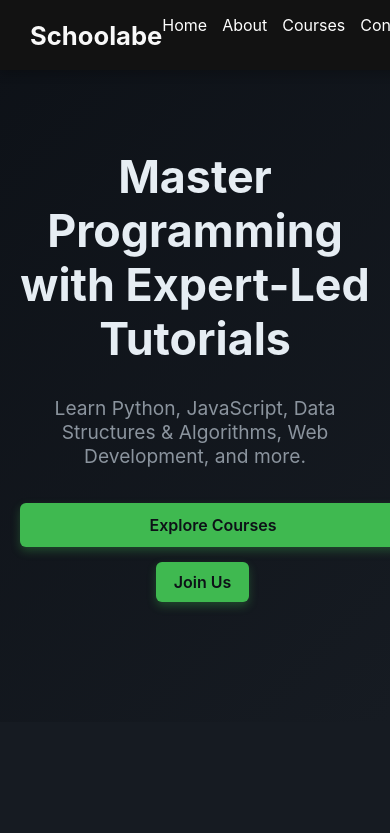
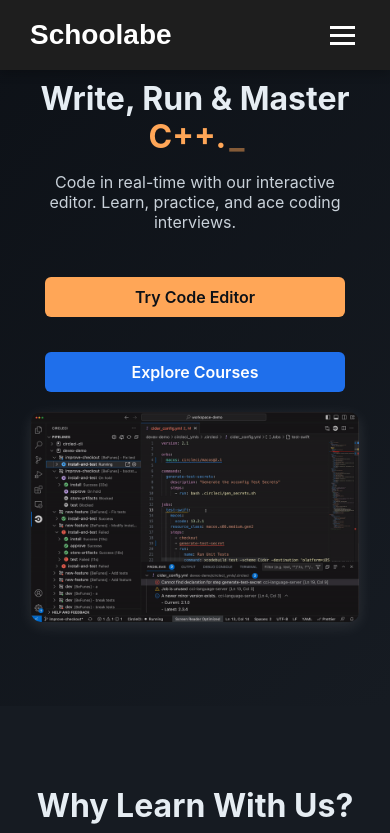
Before and after one commit to Rohitsrivastva1/schoolabe-fe, a React (Create React App) app: page / in a window 390 px wide. Shown: the top 833 px of the page. Built offline with nearby package versions, Linux system fonts and the light colour scheme.

Commit message:
Some change done

```diff
--- a/package.json
+++ b/package.json
@@ -14,6 +14,7 @@
     "react-dom": "^19.0.0",
     "react-router-dom": "^7.2.0",
     "react-scripts": "5.0.1",
+    "react-simple-typewriter": "^5.0.1",
     "web-vitals": "^2.1.4"
   },
   "scripts": {
--- a/src/components/Home.css
+++ b/src/components/Home.css
@@ -1,3 +1,5 @@
+
+
 /* Global Styles */
 body {
     font-family: 'Inter', sans-serif;
@@ -9,58 +11,120 @@
 
 /* Hero Section */
 .hero-section {
-    text-align: center;
-    padding: 120px 20px;
+    display: flex;
+    align-items: center;
+    justify-content: space-between;
+    padding: 100px 12%;
     background: linear-gradient(135deg, #0D1117, #161B22);
+    flex-wrap: wrap;
+    min-height: 90vh;
+}
+
+.hero-content {
+    max-width: 50%;
 }
 
 .hero-content h1 {
-    font-size: 2.8rem;
+    font-size: 3.5rem;
     font-weight: 700;
     color: #E6EDF3;
+    line-height: 1.2;
+}
+
+.typing-effect {
+    color: #FFA657;
+    font-weight: bold;
 }
 
 .hero-content p {
-    font-size: 1.2rem;
-    margin-top: 10px;
-    color: #8B949E;
+    font-size: 1.3rem;
+    color: #C9D1D9;
+    margin-top: 15px;
 }
 
+/* Buttons */
 .buttons {
-    margin-top: 20px;
+    margin-top: 30px;
+    display: flex;
+    gap: 20px;
 }
 
 .btn {
     display: inline-block;
-    padding: 12px 24px;
+    padding: 14px 28px;
     border-radius: 8px;
-    font-size: 1rem;
+    font-size: 1.1rem;
     font-weight: 600;
     text-decoration: none;
     transition: all 0.3s ease;
+    text-align: center;
+    min-width: 180px;
 }
 
-.primary-btn {
-    background-color: #58A6FF;
+.primary-btn1 {
+    background-color: #FFA657;
     color: #0D1117;
-    box-shadow: 0px 4px 10px rgba(88, 166, 255, 0.3);
 }
 
-.primary-btn:hover {
-    background-color: #1F6FEB;
-    box-shadow: 0px 4px 15px rgba(31, 111, 235, 0.5);
+.primary-btn1:hover {
+    background-color: #FF8C42;
 }
 
-.secondary-btn {
-    background-color: #3FB950;
-    color: #0D1117;
-    margin-left: 15px;
-    box-shadow: 0px 4px 10px rgba(63, 185, 80, 0.3);
+.secondary-btn1 {
+    background-color: #1F6FEB;
+    color: #FFFFFF;
 }
 
-.secondary-btn:hover {
-    background-color: #2EA043;
-    box-shadow: 0px 4px 15px rgba(46, 160, 67, 0.5);
+.secondary-btn1:hover {
+    background-color: #005CC5;
+}
+
+/* Hero Image */
+.hero-image {
+    max-width: 45%;
+}
+
+.hero-image img {
+    width: 100%;
+    border-radius: 10px;
+    box-shadow: 0px 4px 15px rgba(255, 255, 255, 0.1);
+}
+
+/* Responsive Design */
+@media (max-width: 1024px) {
+    .hero-section {
+        flex-direction: column;
+        text-align: center;
+        min-height: auto;
+        padding: 80px 8%;
+    }
+
+    .hero-content {
+        max-width: 100%;
+    }
+
+    .hero-content h1 {
+        font-size: 2.8rem;
+    }
+
+    .hero-content p {
+        font-size: 1.2rem;
+    }
+
+    .buttons {
+        flex-direction: column;
+        align-items: center;
+    }
+
+    .btn {
+        width: 100%;
+        max-width: 300px;
+    }
+
+    .hero-image {
+        max-width: 100%;
+        margin-top: 20px;
+    }
 }
 
 /* Features Section */
@@ -163,3 +227,34 @@
 .community .primary-btn {
     margin-top: 20px;
 }
+
+/* Media Queries for Responsiveness */
+@media (max-width: 768px) {
+    .hero-content h1 {
+        font-size: 2rem; /* Smaller heading */
+    }
+
+    .hero-content p {
+        font-size: 1rem; /* Smaller paragraph text */
+    }
+
+    .feature-list {
+        flex-direction: column; /* Stack features vertically */
+        align-items: center;
+    }
+
+    .feature-card {
+        width: 90%; /* Make feature cards take up more width */
+        margin-bottom: 20px;
+    }
+
+    .category-list {
+        flex-direction: column; /* Stack categories vertically */
+        align-items: center;
+    }
+
+    .category-card {
+        width: 90%; /* Make category cards wider */
+        margin-bottom: 10px;
+    }
+}
--- a/src/components/HomePage.jsx
+++ b/src/components/HomePage.jsx
@@ -1,28 +1,49 @@
 import React from "react";
 import { Link } from "react-router-dom";
 import "./Home.css";
-
+import { Typewriter } from "react-simple-typewriter";
+import "./Home.css";
+import codeGif from "../assets/code-typing.gif";
 const HomePage = () => {
   return (
     <div>
       {/* Hero Section */}
       <div className="hero-section">
         <div className="hero-content">
-          <h1>Master Programming with Expert-Led Tutorials</h1>
-          <p>
-            Learn Python, JavaScript, Data Structures & Algorithms, Web
-            Development, and more.
-          </p>
+          <h1>
+            Write, Run & Master
+            <span className="typing-effect">
+              <Typewriter
+                words={[" JavaScript.", " Python.", " C++.", " DSA.", " Web Dev."]}
+                loop={0}
+                cursor
+                cursorStyle="_"
+                typeSpeed={100}
+                deleteSpeed={50}
+                delaySpeed={1000}
+              />
+            </span>
+          </h1>
+          <p>Code in real-time with our interactive editor. Learn, practice, and ace coding interviews.</p>
           <div className="buttons">
-            <Link to="/courses" className="btn primary-btn">
+            <Link to="/code-editor" className="btn primary-btn1">
+              Try Code Editor
+            </Link>
+            <Link to="/courses" className="btn secondary-btn1">
               Explore Courses
-            </Link>
-            <Link to="/join-us" className="btn secondary-btn">
-              Join Us
             </Link>
           </div>
         </div>
+
+        {/* Right Side: GIF or Animation */}
+        <div className="hero-image">
+          <img src={codeGif} alt="Live Coding" />
+        </div>
       </div>
+
+      {/* Other Sections */}
+      {/* Keep your existing Features, Categories, Community sections here */}
+    {/* </div> */}
 
       {/* Features Section */}
       <section className="features">
--- a/src/components/Navbar.jsx
+++ b/src/components/Navbar.jsx
@@ -1,44 +1,38 @@
-import React, { useState, useEffect } from "react";
-import { Link } from "react-router-dom";
-import "./Navbar.css";
+import React, { useState } from "react";
+import styles from "./Navbar.module.css"; // Use CSS module
 
 const Navbar = () => {
-  const [isDarkMode, setIsDarkMode] = useState(
-    localStorage.getItem("theme") === "dark"
-  );
+  const [menuOpen, setMenuOpen] = useState(false);
 
-  useEffect(() => {
-    applyTheme();
-  }, [isDarkMode]);
-
-  const toggleTheme = () => {
-    const newTheme = isDarkMode ? "light" : "dark";
-    localStorage.setItem("theme", newTheme);
-    setIsDarkMode(!isDarkMode);
-  };
-
-  const applyTheme = () => {
-    document.body.classList.toggle("dark-mode", !isDarkMode);
-    document.body.classList.toggle("light-mode", isDarkMode);
+  const toggleMenu = () => {
+    setMenuOpen(!menuOpen);
   };
 
   return (
-    <nav className={`navbar ${isDarkMode ? "dark-mode" : ""}`}>
-      <div className="container">
-        <Link to="/" className="logo">
+    <nav className={styles.navbar}>
+      <div className={styles.container}>
+        <a href="/" className={styles.logo}>
           Schoolabe
-        </Link>
-        <div className="nav-links">
-          <Link to="/">Home</Link>
-          <Link to="/about">About</Link>
-          <Link to="/courses">Courses</Link>
-          <Link to="/contact">Contact</Link>
-          <Link to="/join">Code Editor</Link>
+        </a>
+
+        {/* Hamburger Icon (Visible on Mobile) */}
+        <div
+          className={`${styles.hamburger} ${menuOpen ? styles.active : ""}`}
+          onClick={toggleMenu}
+        >
+          <span className={styles.bar}></span>
+          <span className={styles.bar}></span>
+          <span className={styles.bar}></span>
         </div>
-        {/* Theme Toggle Button */}
-        {/* <button className="theme-toggle" onClick={toggleTheme}>
-          {isDarkMode ? "☀️" : "🌙"}
-        </button> */}
+
+        {/* Navigation Links */}
+        <div className={`${styles.navLinks} ${menuOpen ? styles.active : ""}`}>
+          <a href="/" onClick={() => setMenuOpen(false)}>Home</a>
+          <a href="/about" onClick={() => setMenuOpen(false)}>About</a>
+          <a href="/courses" onClick={() => setMenuOpen(false)}>Courses</a>
+          <a href="/contact" onClick={() => setMenuOpen(false)}>Contact</a>
+          <a href="/join" onClick={() => setMenuOpen(false)}>Code Editor</a>
+        </div>
       </div>
     </nav>
   );
--- /dev/null
+++ b/src/components/Navbar.module.css
@@ -0,0 +1,124 @@
+/* Reset styles */
+* {
+  padding: 0;
+  margin: 0;
+  box-sizing: border-box;
+}
+
+ul {
+  list-style: none;
+}
+
+a {
+  text-decoration: none;
+  color: white;
+  font-size: 18px;
+}
+
+/* Navbar */
+.navbar {
+  background-color: #1e1e1e;
+  padding: 15px 30px;
+  display: flex;
+  justify-content: space-between;
+  align-items: center;
+  min-height: 70px;
+  width: 100%;
+  position: fixed;
+  top: 0;
+  left: 0;
+  z-index: 1000;
+  box-shadow: 0px 4px 10px rgba(0, 0, 0, 0.2);
+}
+
+.container {
+  width: 100%;
+  display: flex;
+  justify-content: space-between;
+  align-items: center;
+}
+
+/* Logo */
+.logo {
+  font-size: 28px;
+  font-weight: bold;
+  font-family: Arial, sans-serif;
+  color: white;
+}
+
+/* Nav Menu */
+.navLinks {
+  display: flex;
+  gap: 25px;
+}
+
+.navLinks a {
+  font-size: 1rem;
+  transition: color 0.3s ease-in-out;
+}
+
+.navLinks a:hover {
+  color: #ff9800;
+}
+
+/* Hamburger Menu Icon */
+.hamburger {
+  display: none; /* Hidden by default (Only visible in mobile view) */
+  cursor: pointer;
+  z-index: 1500;
+}
+
+.bar {
+  background-color: white;
+  width: 25px;
+  height: 3px;
+  margin: 5px;
+  transition: 0.3s ease-in-out;
+  display: block;
+}
+
+/* Animate bars when menu is active */
+.hamburger.active .bar:nth-child(1) {
+  transform: translateY(8px) rotate(45deg);
+}
+
+.hamburger.active .bar:nth-child(2) {
+  opacity: 0;
+}
+
+.hamburger.active .bar:nth-child(3) {
+  transform: translateY(-8px) rotate(-45deg);
+}
+
+/* Mobile Styles */
+@media screen and (max-width: 768px) {
+  .hamburger {
+    display: block; /* Show hamburger menu on mobile */
+  }
+
+  /* Hide Desktop Links Initially */
+  .navLinks {
+    position: absolute;
+    top: 70px;
+    left: -100%; /* Initially hidden */
+    width: 100%;
+    background: rgba(0, 0, 0, 0.9); /* Transparent Dark Background */
+    flex-direction: column;
+    text-align: center;
+    gap: 15px;
+    padding: 50px 20px;
+    transition: left 0.3s ease-in-out;
+  }
+
+  /* Show Menu When Open */
+  .navLinks.active {
+    left: 0;
+  }
+
+  /* Mobile Links */
+  .navLinks a {
+    font-size: 1.5rem;
+    padding: 15px;
+    border-bottom: 1px solid rgba(255, 255, 255, 0.2);
+  }
+}
```
Also changed, not shown: src/assets/code-typing.gif (added), 1 other file (tests, documents, lock files or other folders).
